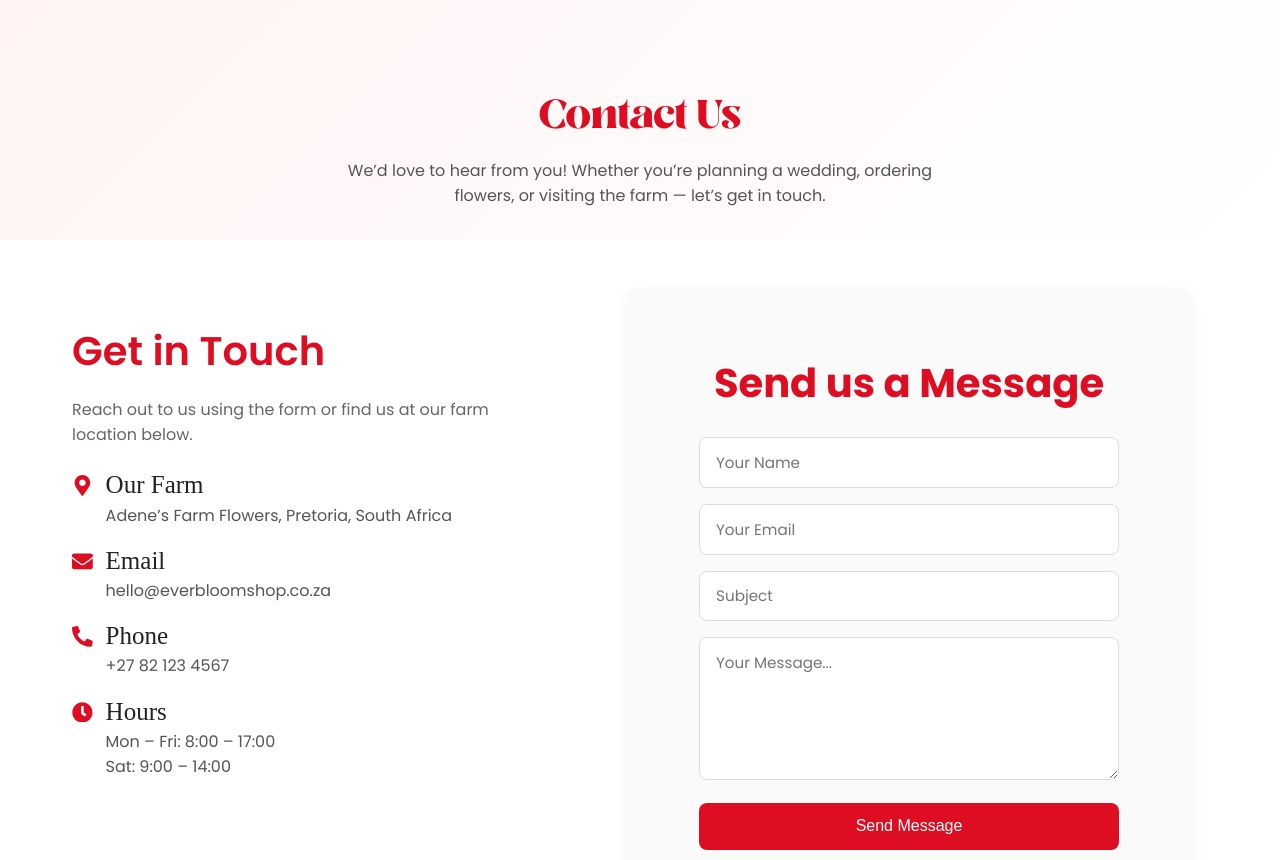
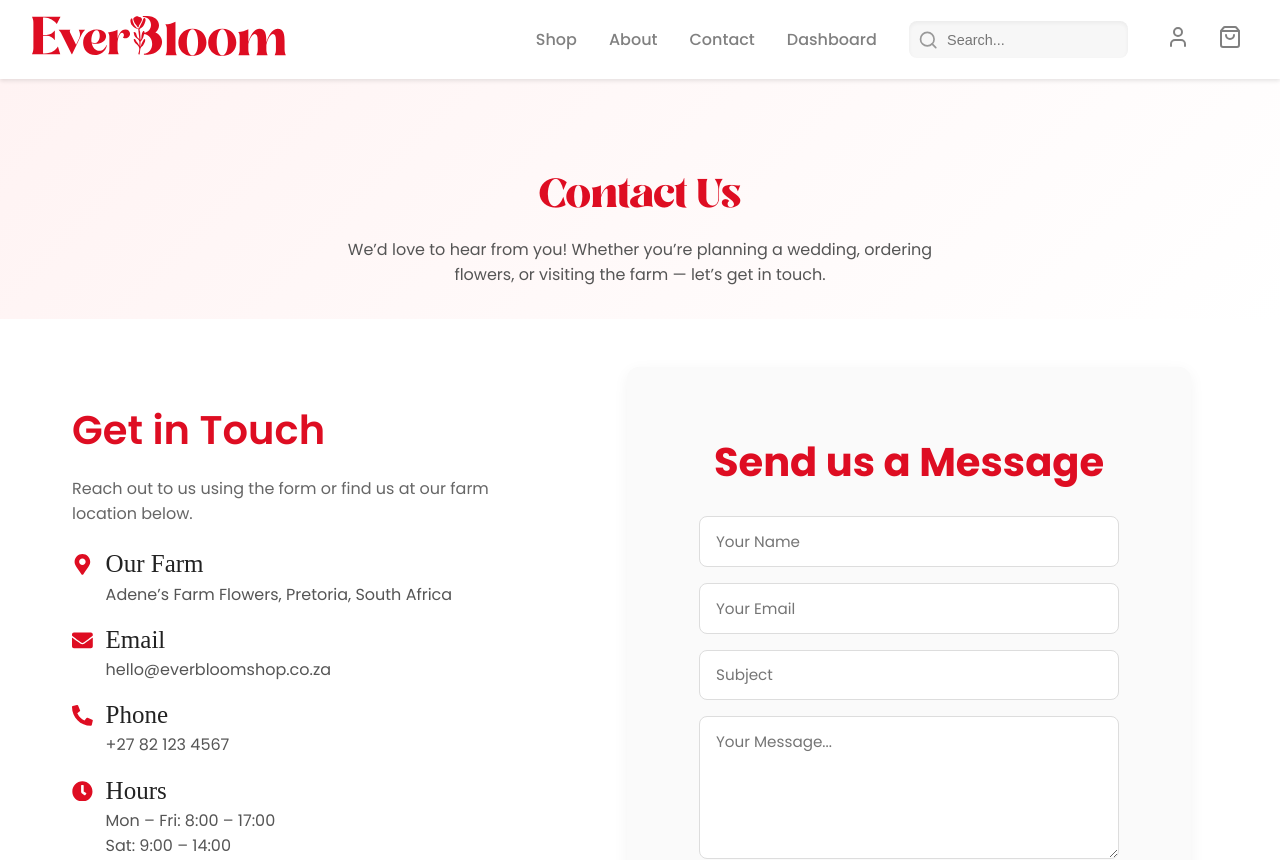
Before and after one commit to OpenWindow231312/EverBloom, a React (Create React App) app in the folder client/: page /contact in a window 1280 px wide. Shown: the top 860 px of the page. Built offline with nearby package versions, Linux system fonts and the light colour scheme; no server answers; a web font is replaced by a local one.

Commit message:
update caontact.js

```diff
--- a/client/src/pages/Contact.js
+++ b/client/src/pages/Contact.js
@@ -10,6 +10,7 @@ import {
   FaClock,
   FaCheckCircle,
 } from "react-icons/fa";
+import NavBar from "../components/NavBar"; // ✅ Added NavBar import
 import Footer from "../components/Footer";
 
 export default function Contact() {
@@ -27,6 +28,10 @@ export default function Contact() {
   };
 
   return (
+    <div>
+      {/* ✅ Navbar at the top */}
+      <NavBar />
+
       <div className="contact-page">
         {/* ===== Hero Section ===== */}
         <section className="contact-hero">
@@ -137,8 +142,9 @@ export default function Contact() {
             </div>
           </div>
         )}
+      </div>
 
-      {/* ===== Footer ===== */}
+      {/* ✅ Footer stays at the bottom */}
       <Footer />
     </div>
   );
```
Lines whose indentation alone changed are shown as unchanged.
